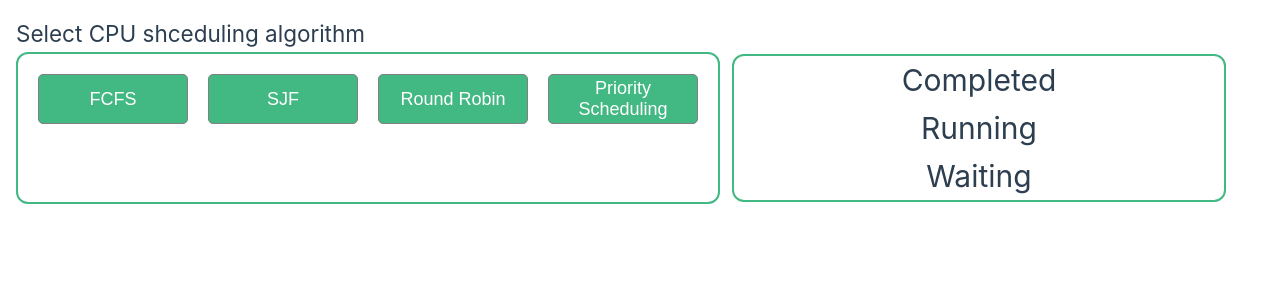
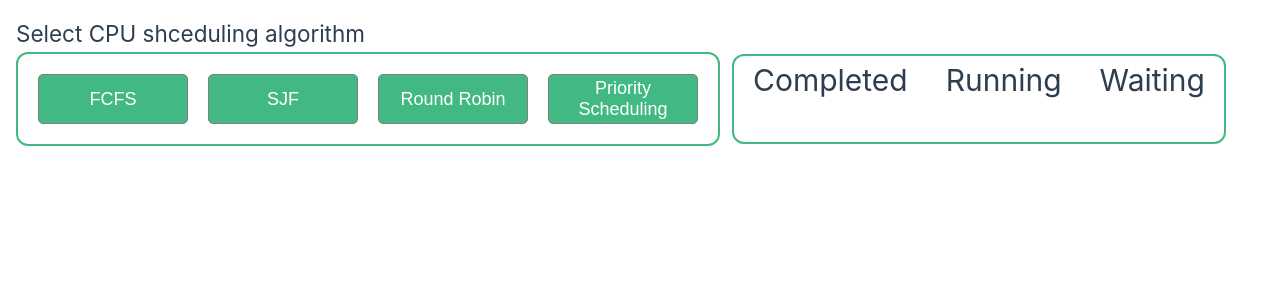
Before and after one commit to shruti-reddy/Process-schedulers, a Vue app: page / in a window 1280 px wide. Shown: the top 300 px of the page. Built offline with nearby package versions, Linux system fonts and the light colour scheme.

Commit message:
changes for UI

```diff
--- a/src/components/ChartComponent.vue
+++ b/src/components/ChartComponent.vue
@@ -1,44 +1,45 @@
 <template>
   <div class="parent">
-    <div>
+    <div class="child">
       <h1>Completed</h1>
-    </div>
+
 
       <div v-if="isProcessStarted" class="processes">
         <div
           v-for="(process, index) in completed"
           :key="index"
           class="process"
-        :style="{ width: process.width + 'px', backgroundColor: process.color }"
+          :style="{ backgroundColor: process.color }"
         >
           <div class="label">{{ process.name }} : {{ process.burstTime }}</div>
         </div>
       </div>
-    <div>
+    </div>
+    <div class="child">
       <h1>Running</h1>
-    </div>
 
-    <div v-if="isProcessStarted" class="running-processes">
+      <div v-if="isProcessStarted" class="processes">
         <div
           v-for="(process, index) in running"
           :key="index"
           class="process"
-        :style="{ width: process.width + 'px', backgroundColor: process.color }"
+          :style="{ backgroundColor: process.color }"
         >
           <div class="label">{{ process.name }} : {{ process.burstTime }}</div>
         </div>
       </div>
-    <div>
+    </div>
+    <div class="child">
       <h1>Waiting</h1>
-    </div>
       <div v-if="isProcessStarted" class="processes">
         <div
           v-for="(process, index) in pending"
           :key="index"
           class="process"
-        :style="{ width: process.width + 'px', backgroundColor: process.color }"
+          :style="{ backgroundColor: process.color }"
         >
           <div class="label">{{ process.name }}</div>
+        </div>
       </div>
     </div>
   </div>
@@ -87,17 +88,20 @@ export default {
       });
 
       let currentTime = 0;
-      outputProcesses.forEach((process) => {
+      outputProcesses.forEach((process, index) => {
         const arrivalDelay = process.arrivalTime;
-        console.log()
         setTimeout(() => {
+          this.running = [process];
           this.pending = this.pending.filter((p) => p.name != process.name);
-          debugger;
-          this.running = [process];
+        }, (process.waitingTime) * 1000)
+        setTimeout(() => {
           process.width = process.burstTime * 10;
           this.completed.push(process);
           currentTime = Math.max(currentTime, arrivalDelay) + process.burstTime;
-        }, process.waitingTime * 1000);
+          if(this.completed.length === outputProcesses.length){
+            this.running = [];
+          }
+        }, (process.waitingTime + process.burstTime) * 1000);
       });
     },
   },
@@ -108,7 +112,7 @@ export default {
 .parent {
   height: 100%;
   display: flex;
-  flex-direction: column;
+  flex-direction: row;
   border: 2px solid #42b883;
   text-align: center;
   border-radius: 12px;
@@ -124,10 +128,12 @@ export default {
 
 .processes {
   display: flex;
+  flex-direction: column;
+  justify-content: center;
   align-items: center;
   margin-top: 20px;
   margin-bottom: 20px;
-  height: 150px;
+  min-height: 150px;
   border: 2px solid #42b883;
   margin: 5px;
   border-radius: 12px;
@@ -136,6 +142,7 @@ export default {
 .process {
   height: 30px;
   margin-right: 5px;
+  width: 95%;
   display: flex;
   align-items: center;
   justify-content: center;
@@ -143,6 +150,10 @@ export default {
   margin: 5px;
   background-color: white;
   /* transition: 1s linear;  */
+}
+
+.child {
+  flex-grow: 1;
 }
 
 .label {
```
Lines whose indentation alone changed are shown as unchanged.
